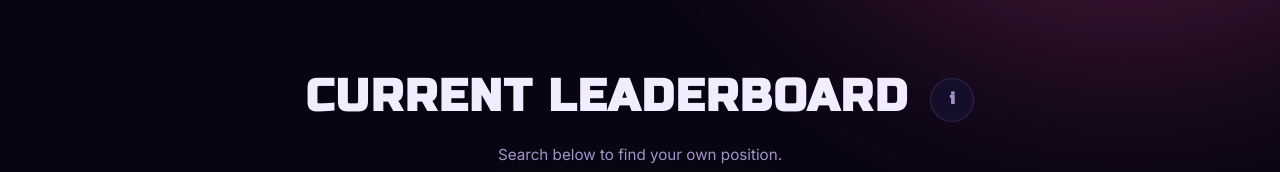
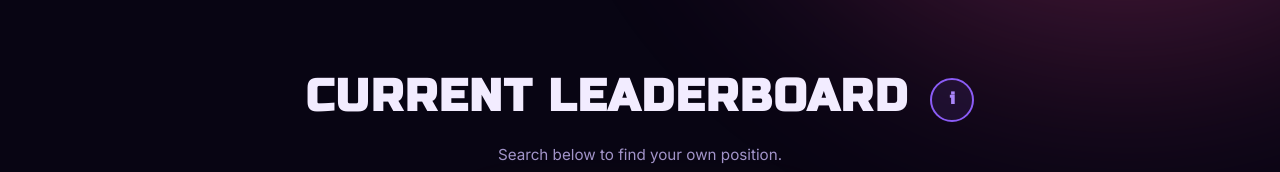
Before and after one commit to hhulatt/xredyx-leaderboard, a plain HTML site: page index.html in a window 1280 px wide. Shown: the part 1268-1440 px from the top of the page. Drawn offline with Linux system fonts and the light colour scheme.

Commit message:
fix: make info button visible — accent border and colour instead of muted
Co-Authored-By: Claude Sonnet 4.6 <noreply@anthropic.com>

```diff
--- a/assets/style.css
+++ b/assets/style.css
@@ -370,10 +370,10 @@ section { scroll-margin-top: 90px; }
   margin-left: 0.4rem;
   vertical-align: middle;
   padding: 0;
-  border: 1px solid var(--line);
+  border: 2px solid var(--accent);
   border-radius: 50%;
-  background: var(--panel);
-  color: var(--muted);
+  background: var(--accent-a10);
+  color: var(--accent-lit);
   font-family: var(--font-display);
   font-size: 1.05rem;
   font-weight: 700;
```
